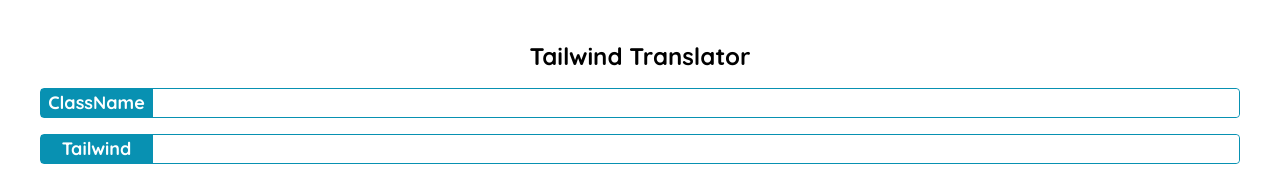
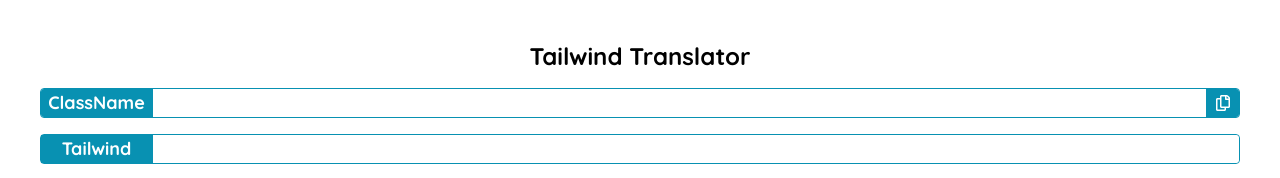
Before and after one commit to mawermeow/TailwindTranslator, a React (Create React App) app: page / in a window 1280 px wide. Shown: the top 178 px of the page. Built offline with nearby package versions, Linux system fonts and the light colour scheme.

Commit message:
新增全部複製

```diff
--- a/src/App.js
+++ b/src/App.js
@@ -8,6 +8,7 @@ import ContextMenuContainer, {hoverMenuProps} from "./components/UI/ContextMenuC
 import {useSnapshot} from "valtio";
 import {uiState} from "./stores/model";
 import {FaRegCircleQuestion} from "react-icons/fa6";
+import {FaRegCopy} from "react-icons/fa";
 
 const App = () => {
     const [tailwindClasses, setTailwindClasses] = useState("");
@@ -35,6 +36,17 @@ const App = () => {
         copyText(textToCopy);
     };
 
+    const handleCopyAll = () => {
+        let allTextToCopy = '';
+        const formattedCss = formatCss(tailwindClasses);
+        Object.entries(className?outputWithClassName:output).forEach(([key, value]) => {
+            if(formattedCss[key]){
+                allTextToCopy += value + '\n';
+            }
+        });
+        copyText(allTextToCopy);
+    };
+
     // 使用 useEffect 監聽 className 和 tailwindClasses 的變化
     useEffect(() => {
         const formattedCss = formatCss(tailwindClasses);
@@ -53,12 +65,17 @@ const App = () => {
             </div>
 
             {/* 自定義類別名稱輸入 */}
-            <div className="flex gap-1 border border-cyan-600 rounded w-full">
+            <div className="flex gap-1 border border-cyan-600 rounded w-full overflow-hidden">
                 <div className="bg-cyan-600 text-white font-bold text-lg border-r border-cyan-600 text-center w-28">
                     ClassName
                 </div>
                 <Input className="rounded px-2 text-cyan-600 flex-1" value={className}
                        onChange={(value) => setClassName(value)}/>
+                <div onClick={handleCopyAll} className="img-btn px-2 border-l border-cyan-600 bg-cyan-600 text-white hover:text-cyan-600 hover:bg-white active:text-white active:bg-cyan-600 flex items-center justify-center">
+                    <div className="svg-w-full w-4">
+                        <FaRegCopy />
+                    </div>
+                </div>
             </div>
 
             {/* Tailwind CSS 規則輸入 */}
@@ -77,9 +94,12 @@ const App = () => {
                         return <div key={key}></div>
                     }
                     return (
-                        <div key={key} className="flex flex-col border rounded border-cyan-600 p-4 mb-4">
-                            <div className="hover:text-cyan-500 img-btn active:text-black"
-                                 onClick={() => handleCopy(value, key)}>
+                        <div key={key}
+                             className="relative img-btn flex flex-col border rounded border-cyan-600 p-4 mb-4"
+                             onClick={() => handleCopy(value, key)}
+                        >
+                            <div className="absolute right-2 top-2 w-4 svg-w-full pointer-events-none"><FaRegCopy /></div>
+                            <div className="hover:text-cyan-500  active:text-black">
                                 <div className="font-bold text-xl border-b pb-2 mb-2 text-cyan-600">{key}</div>
                                 <div className="whitespace-pre-wrap">{value}</div>
                             </div>
```
